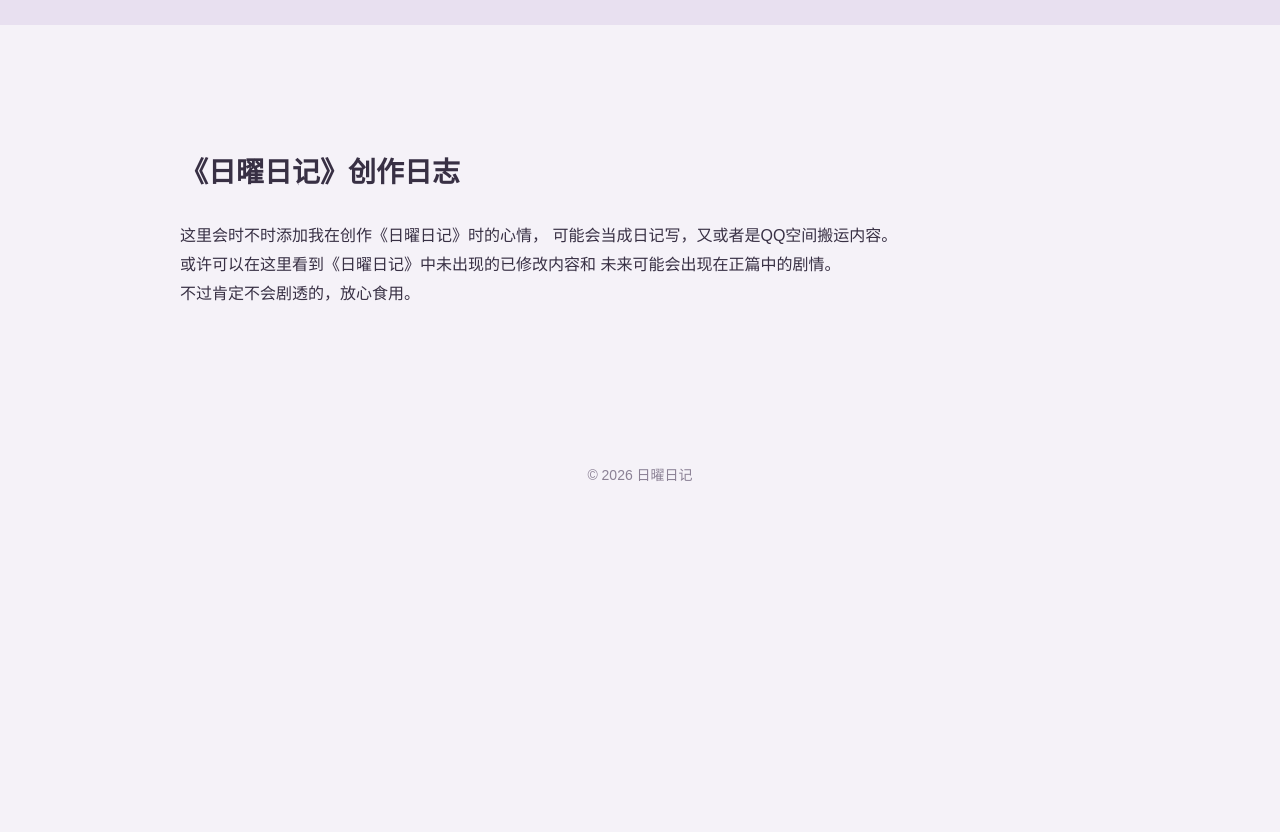
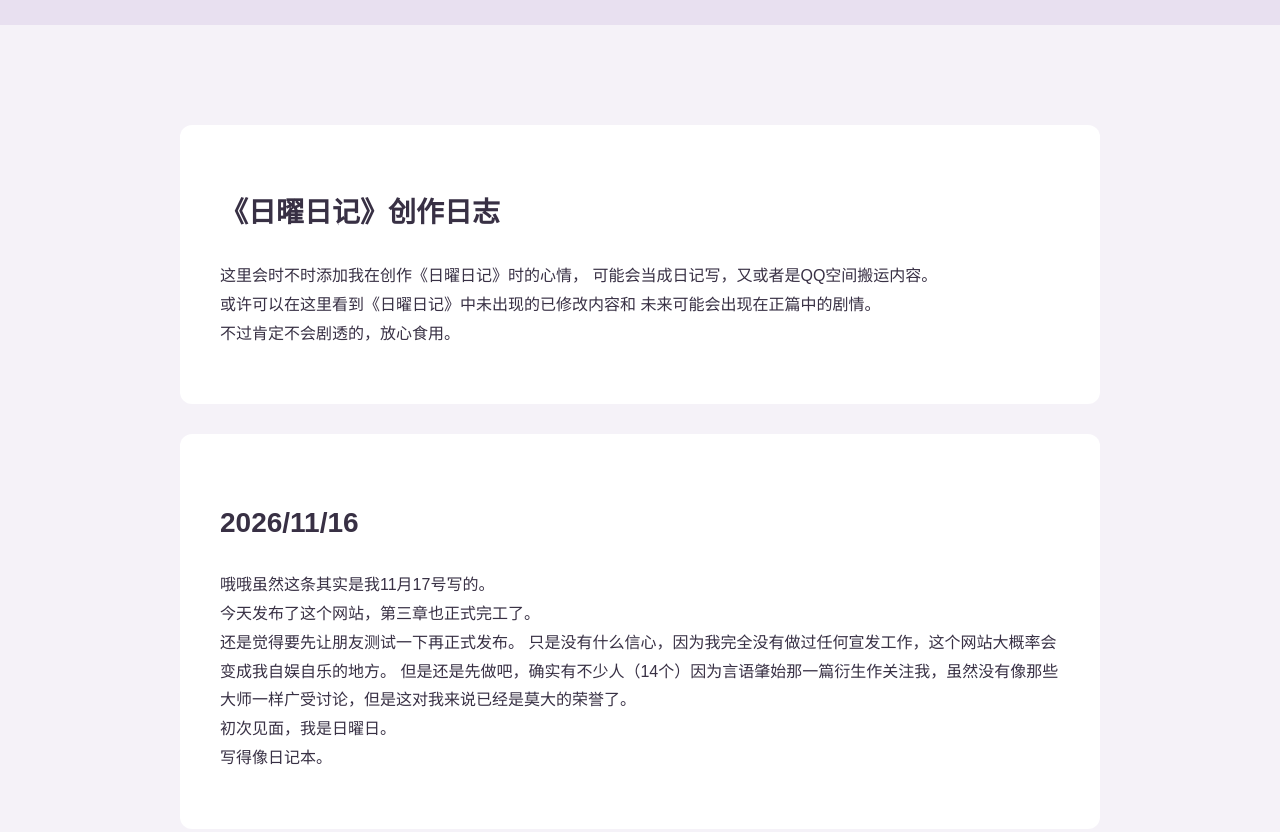
Before and after one commit to Sugizawa/N1youbiWeb, a plain HTML site: page pages/journal.html in a window 1280 px wide. Shown: the part 200-1032 px from the top of the page. Before the commit the page ends 800 px from the top, so only its background shows below. Drawn offline with Linux system fonts and the light colour scheme.

Commit message:
Add files via upload

```diff
--- a/pages/journal.html
+++ b/pages/journal.html
@@ -25,6 +25,7 @@
     </header>
 
     <main>
+        <section class="content-box">
         <h2>《日曜日记》创作日志</h2>
 
         <p>
@@ -34,6 +35,22 @@
             未来可能会出现在正篇中的剧情。<br>
             不过肯定不会剧透的，放心食用。
         </p>
+        </section>
+
+        <section class="content-box">
+
+
+        <h2>2026/11/16</h2>
+        <p>
+            哦哦虽然这条其实是我11月17号写的。<br>
+            今天发布了这个网站，第三章也正式完工了。<br>
+            还是觉得要先让朋友测试一下再正式发布。
+            只是没有什么信心，因为我完全没有做过任何宣发工作，这个网站大概率会变成我自娱自乐的地方。
+            但是还是先做吧，确实有不少人（14个）因为言语肇始那一篇衍生作关注我，虽然没有像那些大师一样广受讨论，但是这对我来说已经是莫大的荣誉了。<br>
+            初次见面，我是日曜日。<br>
+            写得像日记本。
+        </p>
+        </section>
     </main>
 
     <footer>
```
Also changed, not shown: pages/contact.html (+4 -2 lines), pages/daybreakdiary.html (+4 -1 lines).
